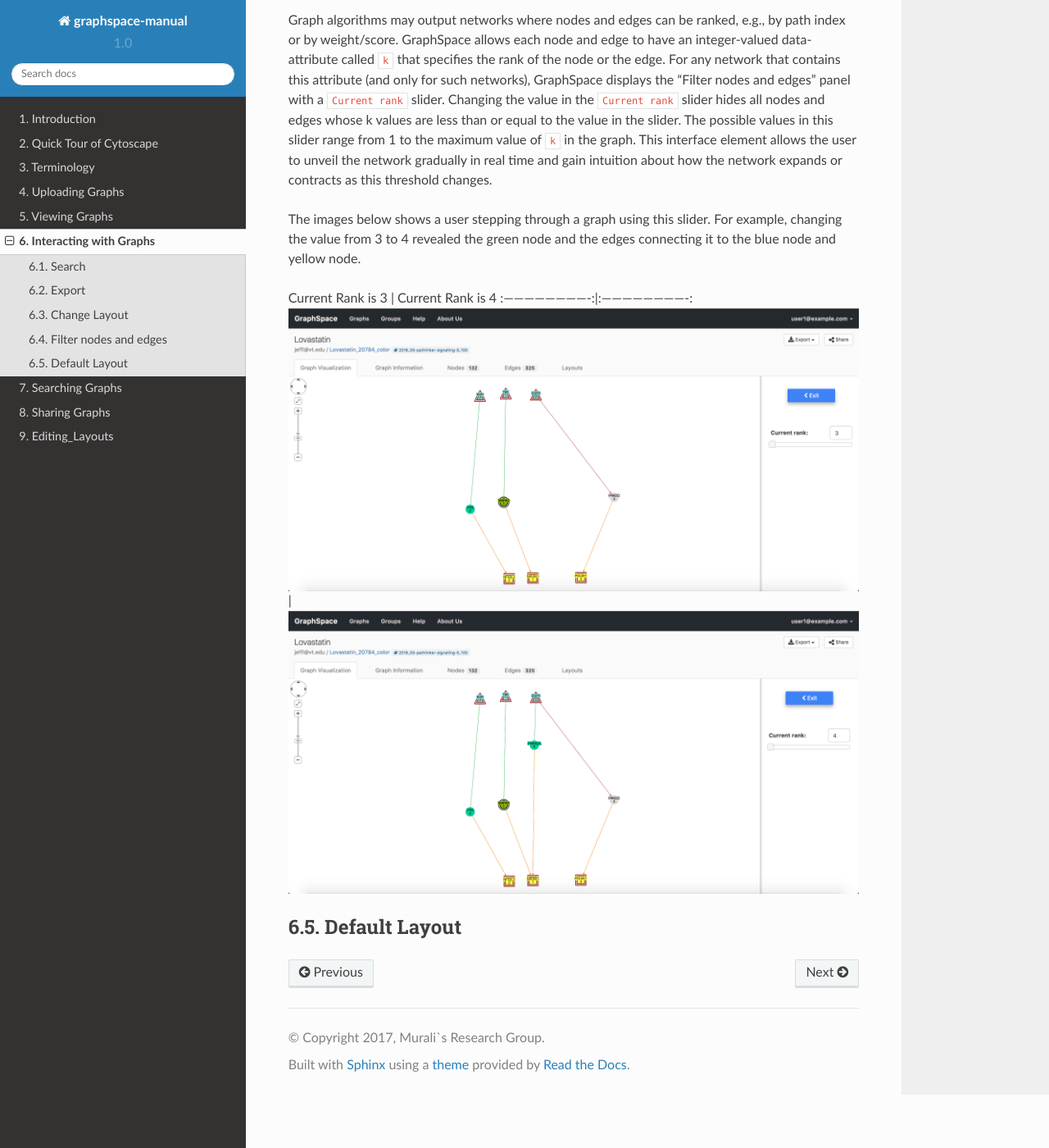
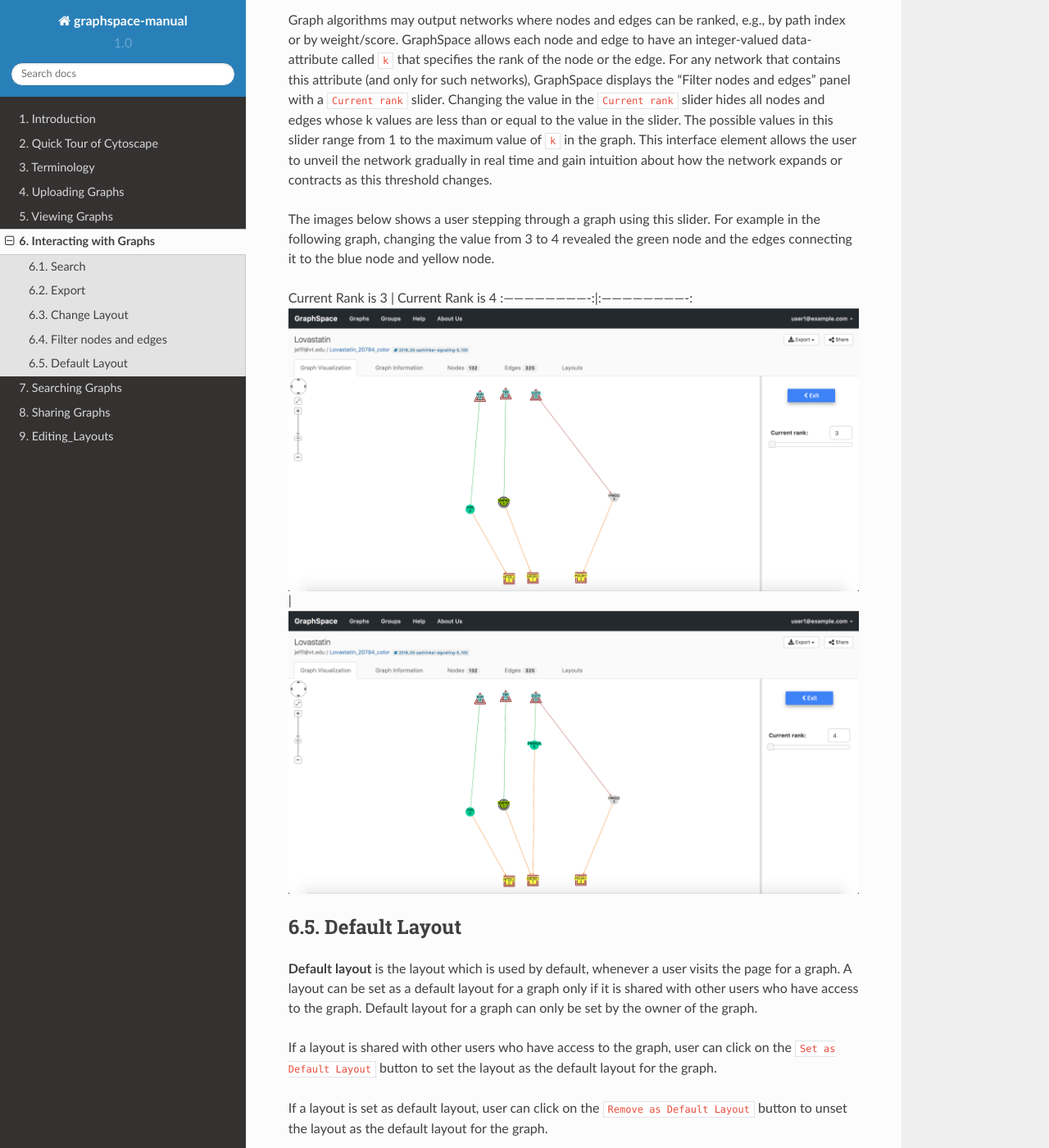
Before and after one commit to adbharadwaj/graphspace-manual, a Sphinx documentation site: the page built from docs/Interacting_with_Graphs.md, in a window 1280 px wide and 1400 px high, scrolled down 2151 px. Shown: the whole window at 82% size. Built offline with Sphinx 7.4.7 and the Read the Docs theme 2.0.0, drawn with Linux system fonts in a browser that asks for light colours.

Commit message:
Update Interacting_with_Graphs.md

```diff
--- a/docs/Interacting_with_Graphs.md
+++ b/docs/Interacting_with_Graphs.md
@@ -44,10 +44,16 @@ GraphSpace](http://www.graphspace.org) allows users to change layout using the f
 
 Graph algorithms may output networks where nodes and edges can be ranked, e.g., by path index or by weight/score. GraphSpace allows each node and edge to have an integer-valued data-attribute called `k` that specifies the rank of the node or the edge. For any network that contains this attribute (and only for such networks), GraphSpace displays the "Filter nodes and edges" panel with a `Current rank` slider. Changing the value in the `Current rank` slider hides all nodes and edges whose k values are less than or equal to the value in the slider. The possible values in this slider range from 1 to the maximum value of `k` in the graph. This interface element allows the user to unveil the network gradually in real time and gain intuition about how the network expands or contracts as this threshold changes.
 
-The images below shows a user stepping through a graph using this slider. For example, changing the value from 3 to 4 revealed the green node and the edges connecting it to the blue node and yellow node.
+The images below shows a user stepping through a graph using this slider. For example in the following graph, changing the value from 3 to 4 revealed the green node and the edges connecting it to the blue node and yellow node.
 
 Current Rank is 3            |  Current Rank is 4
 :-------------------------:|:-------------------------:
 ![Filter nodes and edges before](_static/images/gs-screenshot-graph-page-filter-nodes-edges-k-equal-3.png)  |  ![Filter nodes and edges after](_static/images/gs-screenshot-graph-page-filter-nodes-edges-k-equal-4.png)
 
 ## Default Layout
+
+**Default layout** is the layout which is used by default, whenever a user visits the page for a graph. A layout can be set as a default layout for a graph only if it is shared with other users who have access to the graph. Default layout for a graph can only be set by the owner of the graph.
+
+If a layout is shared with other users who have access to the graph, user can click on the `Set as Default Layout` button to set the layout as the default layout for the graph.
+
+If a layout is set as default layout, user can click on the `Remove as Default Layout` button to unset the layout as the default layout for the graph.
```
